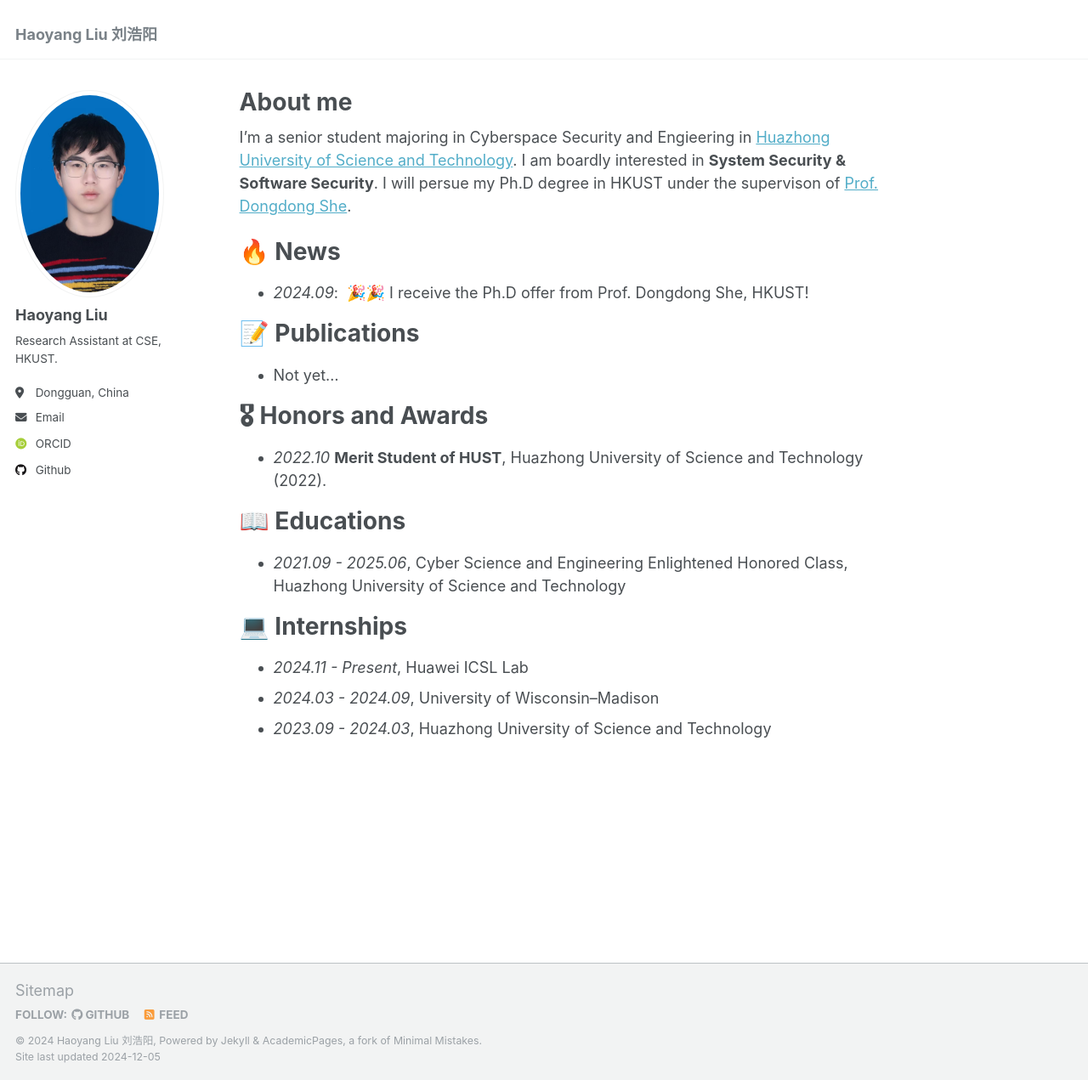
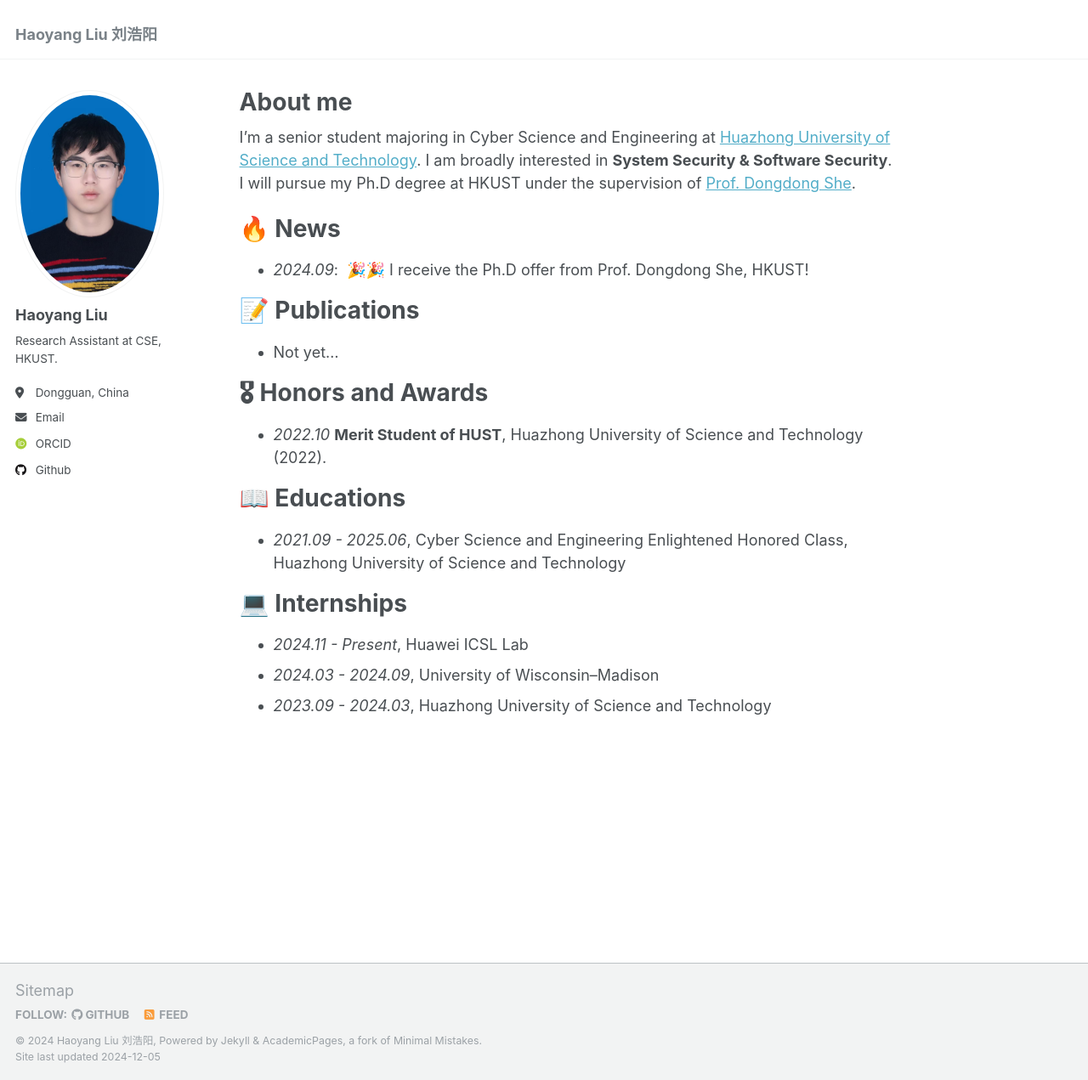
Before and after one commit to tttturtle-russ/tttturtle-russ.github.io, a Jekyll site: the page built from _pages/about.md, in a window 1280 px wide and 1271 px high. Shown: the whole window at 85% size. Built offline with Jekyll 4.4.1, drawn with Linux system fonts in a browser that asks for light colours; some web fonts are replaced.

Commit message:
Update about.md

```diff
--- a/_pages/about.md
+++ b/_pages/about.md
@@ -7,7 +7,7 @@ redirect_from:
   - /about.html
 ---
 
-I'm a senior student majoring in Cyberspace Security and Engieering in [Huazhong University of Science and Technology](https://hust.edu.cn). I am boardly interested in **System Security & Software Security**. I will persue my Ph.D degree in HKUST under the supervison of [Prof. Dongdong She](https://cse.hkust.edu.hk/~dongdong/).
+I'm a senior student majoring in Cyber Science and Engineering at [Huazhong University of Science and Technology](https://hust.edu.cn). I am broadly interested in **System Security & Software Security**. I will pursue my Ph.D degree at HKUST under the supervision of [Prof. Dongdong She](https://cse.hkust.edu.hk/~dongdong/).
 
 
 # 🔥 News
```
